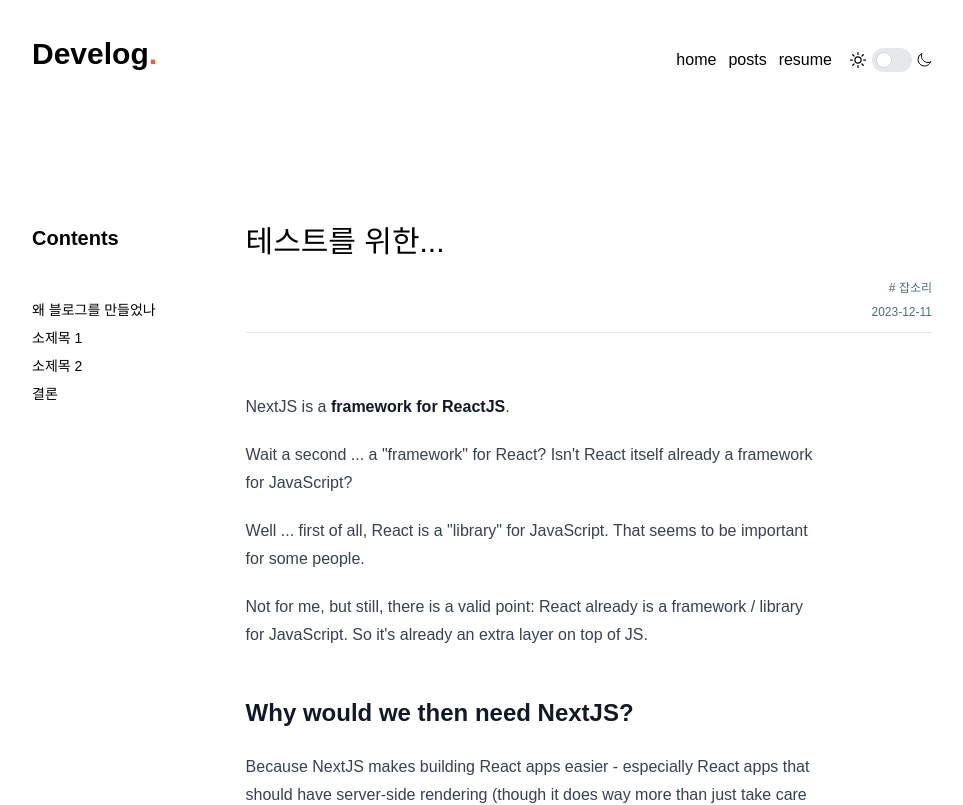
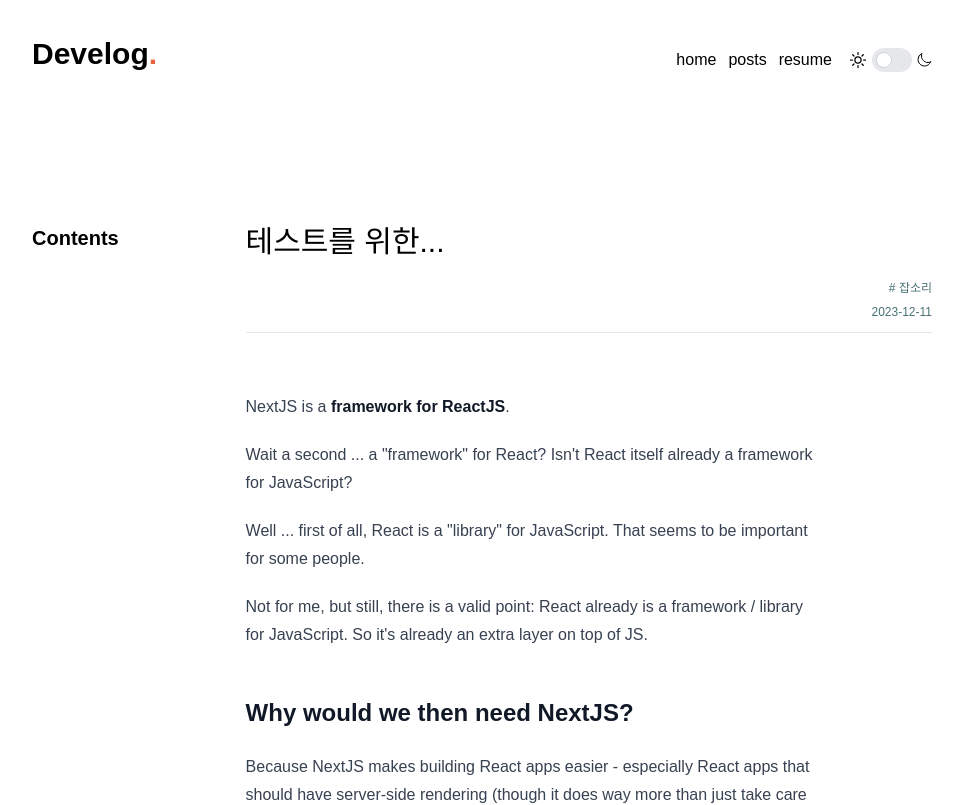
Before and after one commit to hyejj19/eva-devlog, a Next.js app: page /posts/test in a window 1280 px wide. Shown: the top 805 px of the page, without its empty margins (158-1121 px from the left). Built offline with nearby package versions, Linux system fonts and the light colour scheme.

Commit message:
[Feat] TOC 해시 라우터

```diff
--- /dev/null
+++ b/src/components/post/Article/Heading.tsx
@@ -0,0 +1,9 @@
+interface HeadingProps {
+  children: React.ReactNode;
+}
+
+export const Heading = ({ children }: HeadingProps) => {
+  const heading = children ? children[0]?.props?.children[0] : 'heading';
+
+  return <h3 id={`${heading}`}>{heading}</h3>;
+};
--- a/src/components/post/Article/index.tsx
+++ b/src/components/post/Article/index.tsx
@@ -3,6 +3,7 @@
 import hljs from 'highlight.js';
 import { useEffect } from 'react';
 import { IArticleFile } from '../../../types/article';
+import { Heading } from './Heading';
 
 interface ArticleProps {
   articleData: IArticleFile;
@@ -26,7 +27,16 @@
       </article>
 
       <article className="prose dark:prose-invert prose-code:text-sm">
-        <Markdown>{content}</Markdown>
+        <Markdown
+          options={{
+            overrides: {
+              h3: {
+                component: ({ children }) => <Heading>{children}</Heading>,
+              },
+            },
+          }}>
+          {content}
+        </Markdown>
       </article>
     </section>
   );
--- a/src/components/post/PostContent.tsx
+++ b/src/components/post/PostContent.tsx
@@ -1,6 +1,7 @@
 'use client';
 
 import { IArticleFile } from '../../types/article';
+import { extractHeadings } from '../../utils/extractHeadings';
 import Article from './Article';
 import ContentLayout from './ContentLayout';
 import TableOfContents from './TableOfContents';
@@ -10,10 +11,13 @@
 }
 
 export default function PostContent({ articleData }: PostContentProps) {
+  const { content } = articleData;
+  const headings = extractHeadings(content);
+
   return (
     <main className="w-full h-full">
       <ContentLayout>
-        <TableOfContents />
+        <TableOfContents headings={headings} />
         <Article articleData={articleData} />
       </ContentLayout>
     </main>
--- a/src/components/post/TableOfContents.tsx
+++ b/src/components/post/TableOfContents.tsx
@@ -1,15 +1,21 @@
 'use client';
 
-// TODO: 언젠간 꼭 사용하자...
-export default function TableOfContents() {
+interface TableOfContentsProps {
+  headings: string[];
+}
+
+export default function TableOfContents({ headings }: TableOfContentsProps) {
   return (
-    <article className="w-[280px] h-full hidden md:block">
+    <article className="w-[280px] h-full md:block">
       <h2 className="subtitle">Contents</h2>
       <ul className="space-y-2 text-sm pt-2">
-        <li className="hover-text">왜 블로그를 만들었나</li>
-        <li className="hover-text">소제목 1</li>
-        <li className="hover-text">소제목 2</li>
-        <li className="hover-text">결론</li>
+        {headings.map((headline) => (
+          <li className="hover-text">
+            <a href={`#${headline.replace(/#|\*/g, '').trim()}`}>
+              {headline.replace(/#|\*/g, '')}
+            </a>
+          </li>
+        ))}
       </ul>
     </article>
   );
--- /dev/null
+++ b/src/utils/extractHeadings.ts
@@ -0,0 +1,7 @@
+export const extractHeadings = (text: string) => {
+  const lines = text.split('\n');
+
+  const headings = lines.filter((line) => line.startsWith('### '));
+
+  return headings;
+};
```
